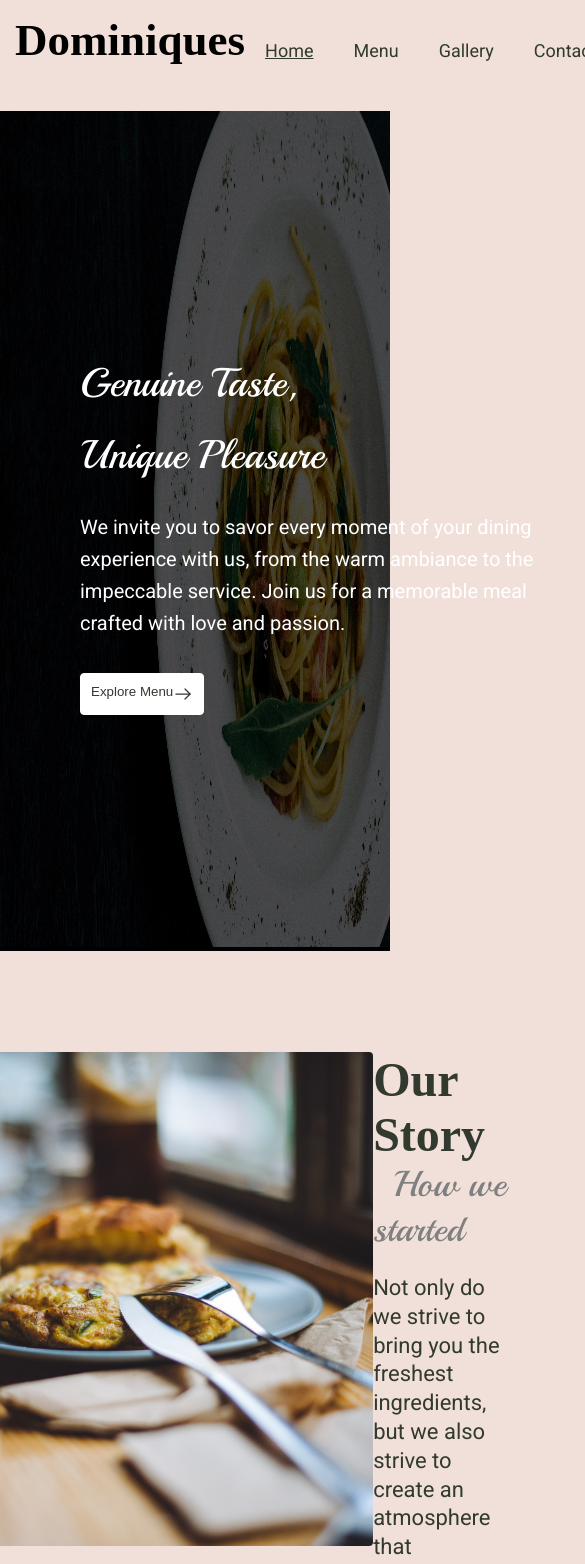
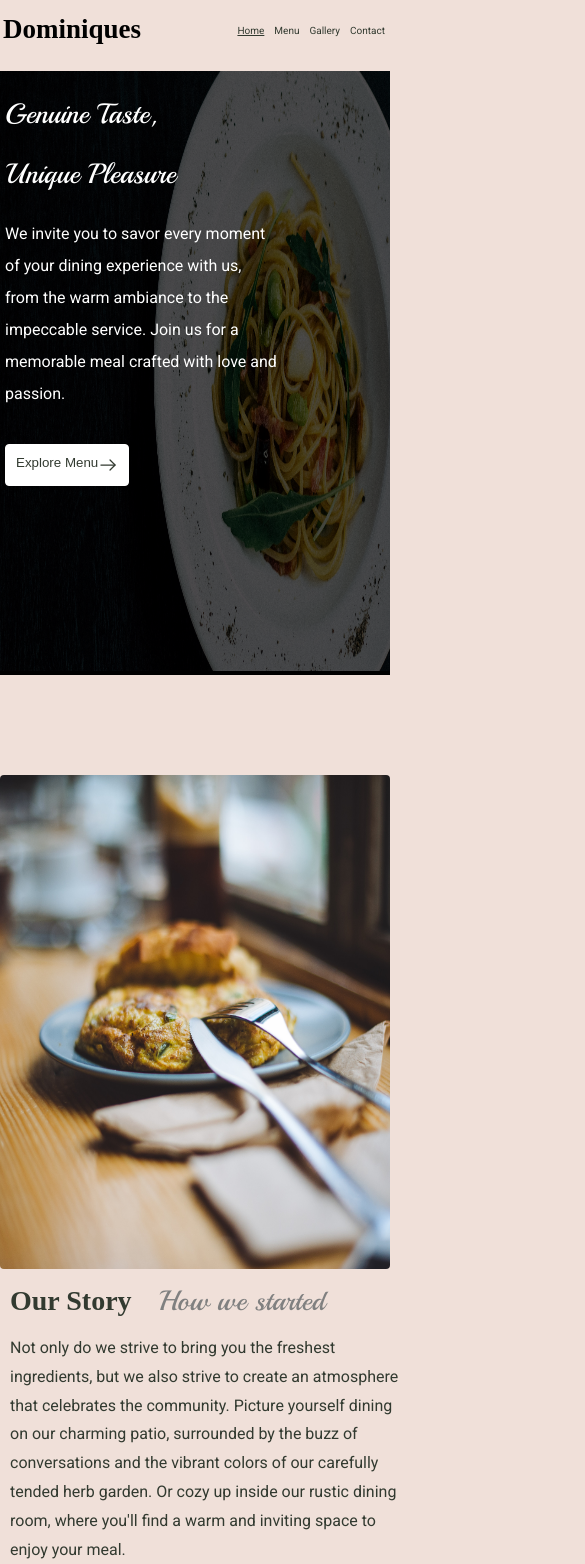
Before and after one commit to melika760/DominiqueCafeMenue, a React (Create React App) app: page / in a window 390 px wide. Shown: the top 1564 px of the page, 585 px wide, since content can reach past the window. Built offline with nearby package versions, Linux system fonts and the light colour scheme; a web font is replaced by a local one.

Commit message:
make home page responsive

```diff
--- a/src/Components/AboutUs.module.css
+++ b/src/Components/AboutUs.module.css
@@ -3,7 +3,9 @@
     justify-content: space-between;
     padding: 101px 110px;
 justify-content:center;
+
 }
+
 .aboutimg{
     width: 622px;
 
@@ -57,3 +59,55 @@ h4{
     color: #323A30;
 text-align: center;
 }
+@media (max-width:968px){
+.container{
+    display: block;
+    padding: 0px;
+    margin-top: 100px;
+    margin-bottom: 100px;
+}
+ .aboutimg{
+    width: 100%;
+ }
+ .aboutimg img{
+    width: 100%;
+ }
+ .exp{
+    font-size: 28px;
+ }
+ .content{
+    width: 100%;
+    display: block;
+    height: 100%;
+    padding: 10px;
+ }
+ .content h3{
+    font-size: 28px;
+
+ }
+ .content p{
+    font-size: 16px;
+ }
+ .popwrap{
+    margin: 0px auto;
+    padding: 10px;
+ }
+ .popwrap h3{
+    font-size: 28px;
+    margin-top: 50px;
+ }
+ .popimg{
+    margin: 0 auto;
+
+ }
+ .popimg img{
+    display: block;
+    width: 100%;
+ }
+ .description{
+    margin: 0 auto;
+ }
+ .btn{
+    margin-bottom: 40px;
+ }
+}
--- a/src/Components/Footer.js
+++ b/src/Components/Footer.js
@@ -2,16 +2,16 @@ import styles from "./Footer.module.css"
 export default function Footer(){
     return(
         <div className={styles.wraper} >
-<div>
+<div className={styles.description}>
     <h3>Address</h3>
     <p>19 S End Rd, London NW3 2PT</p>
 </div>
-<div>
+<div className={styles.description}>
     <h3>Opening Hours</h3>
     <p> Every day 9 am - 5pm</p>
     <p> Monday closed.</p>
 </div>
-<div>
+<div className={styles.description}>
     <h3>Contact Us</h3>
     <p>Call Number: 02074319929</p>
 </div>
--- a/src/Components/Footer.module.css
+++ b/src/Components/Footer.module.css
@@ -5,3 +5,22 @@
     justify-content: space-around;
     padding: 50px;
 }
+@media (max-width:968px){
+    .wraper{
+        padding: 10px;
+        margin: 0px;
+        width: 100%;
+        left: 0px;
+        right: 0px;
+     display: block;
+
+    }
+    .description p{
+        font-size: 14px;
+
+    }
+    .description h3{
+        font-size: 20px;
+
+    }
+}
--- a/src/Components/Header.module.css
+++ b/src/Components/Header.module.css
@@ -43,3 +43,24 @@ font-weight: 400;
 height: 20px;
 flex-shrink: 0;
 }
+@media (max-width:968px){
+    .content{
+        width: 100%;
+        left: 0px;
+        margin-left: 5px;
+        margin-top: 30px;
+        top: 40px;
+    }
+    .content h3{
+        font-size: 28px;
+    }
+    .content p{
+        font-size: 16px;
+    }
+
+    .headerimg img{
+       width: 100%;
+       height: 600px;
+
+    }
+}
--- a/src/Components/Nav.module.css
+++ b/src/Components/Nav.module.css
@@ -30,3 +30,14 @@ a.active,a:active,a:hover{
 .logo h2{
     margin-top: 14px;
 }
+@media (max-width:700px){
+
+.logo{
+   font-size: 18px;
+   padding-left: 3px;
+}
+    .wraper a{
+        font-size: 10px;
+        padding: 5px;
+    }
+}
--- a/src/Components/Reserve.module.css
+++ b/src/Components/Reserve.module.css
@@ -26,3 +26,19 @@ cursor: pointer;
     padding: 16px 16px;
 
 }
+@media (max-width:968px){
+   .wraper{
+    margin: 0 auto;
+   }
+   .form{
+    margin: 0 auto;
+   }
+   .form input{
+    width: 50%;
+   }
+   .btn{
+    width: 50%;
+    margin-bottom: 50px;
+    margin: 20px;
+   }
+}
--- a/src/index.css
+++ b/src/index.css
@@ -1,6 +1,6 @@
 @import url('https://fonts.googleapis.com/css2?family=Dynalight&family=Playball&family=Roboto:wght@300;400&display=swap');
 body {
-  margin: 0;
+  margin: 0px;
   font-family: 'Dynalight', cursive;
   font-family: 'Playball', cursive;
   font-family: 'Roboto', sans-serif;
```
